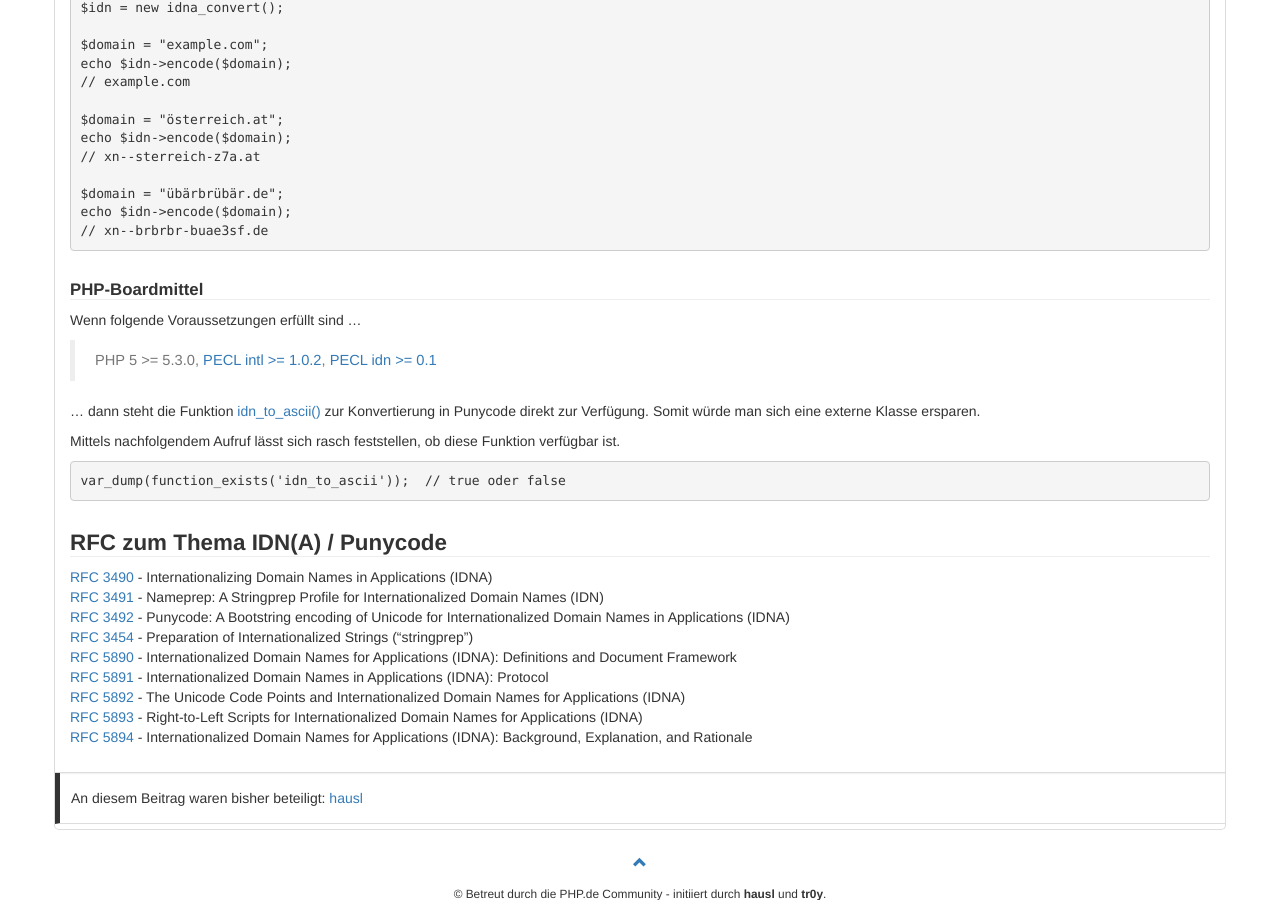
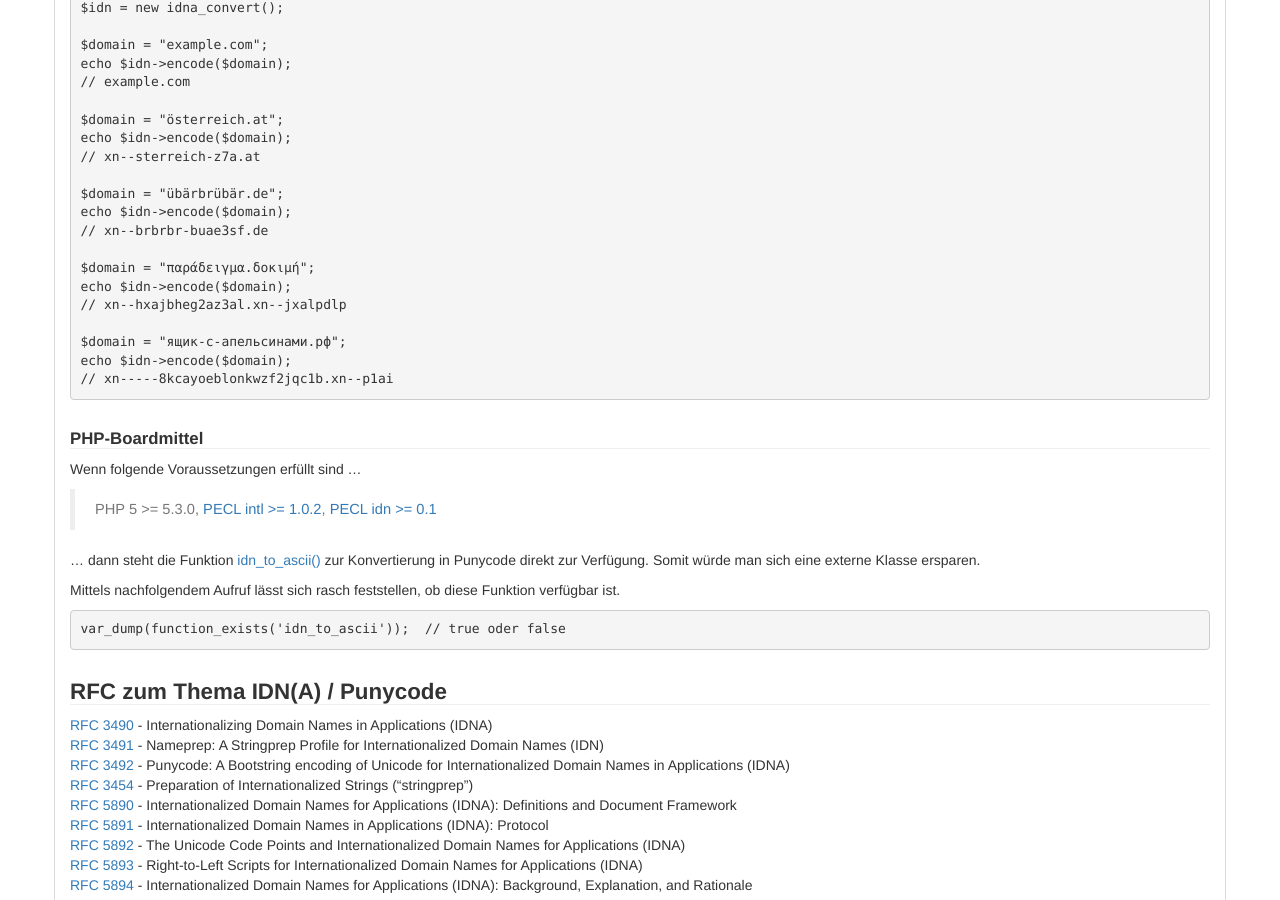
Before and after one commit to php-de/php-de.github.io, a Jekyll site: the page built from http-domain-url-filesystem/idn.md, in a window 1280 px wide and 900 px high, scrolled down 1945 px. Built offline with Jekyll 4.4.1, drawn with Linux system fonts in a browser that asks for light colours; nearby versions of some CDN libraries.

Commit message:
Update idn.md
beispiele ergänzt: greek und kyrilian

```diff
--- a/http-domain-url-filesystem/idn.md
+++ b/http-domain-url-filesystem/idn.md
@@ -108,6 +108,14 @@ echo $idn->encode($domain);
 $domain = "übärbrübär.de";
 echo $idn->encode($domain);
 // xn--brbrbr-buae3sf.de
+
+$domain = "παράδειγμα.δοκιμή";
+echo $idn->encode($domain);
+// xn--hxajbheg2az3al.xn--jxalpdlp
+
+$domain = "ящик-с-апельсинами.рф";
+echo $idn->encode($domain);
+// xn-----8kcayoeblonkwzf2jqc1b.xn--p1ai
 ~~~
 
 
```
